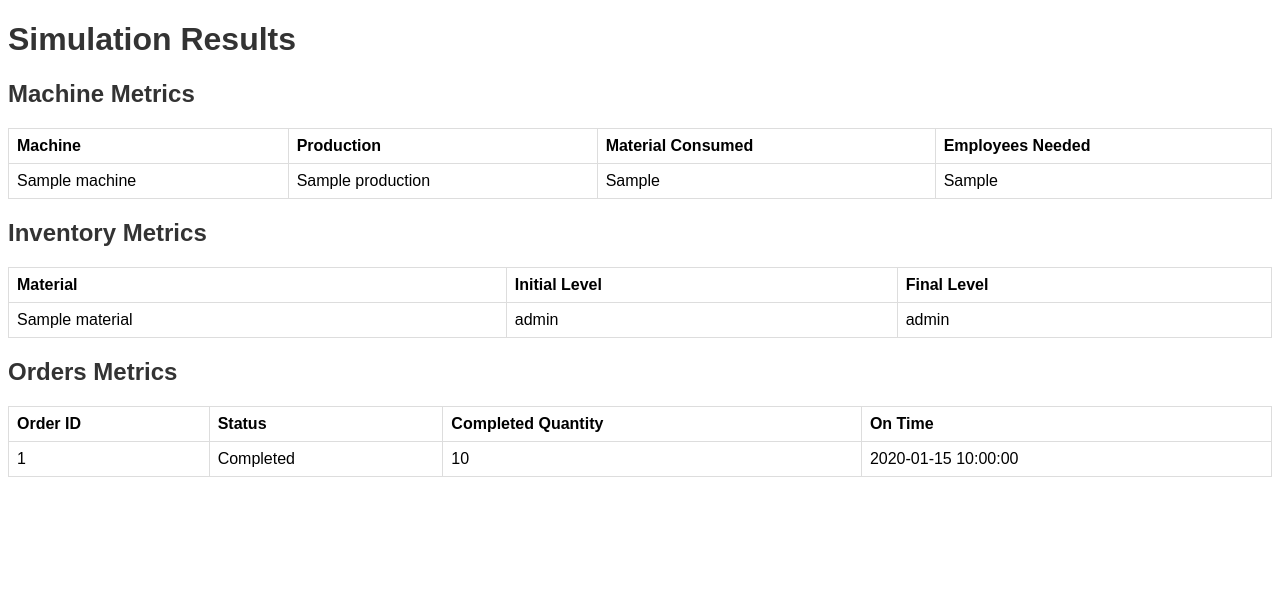
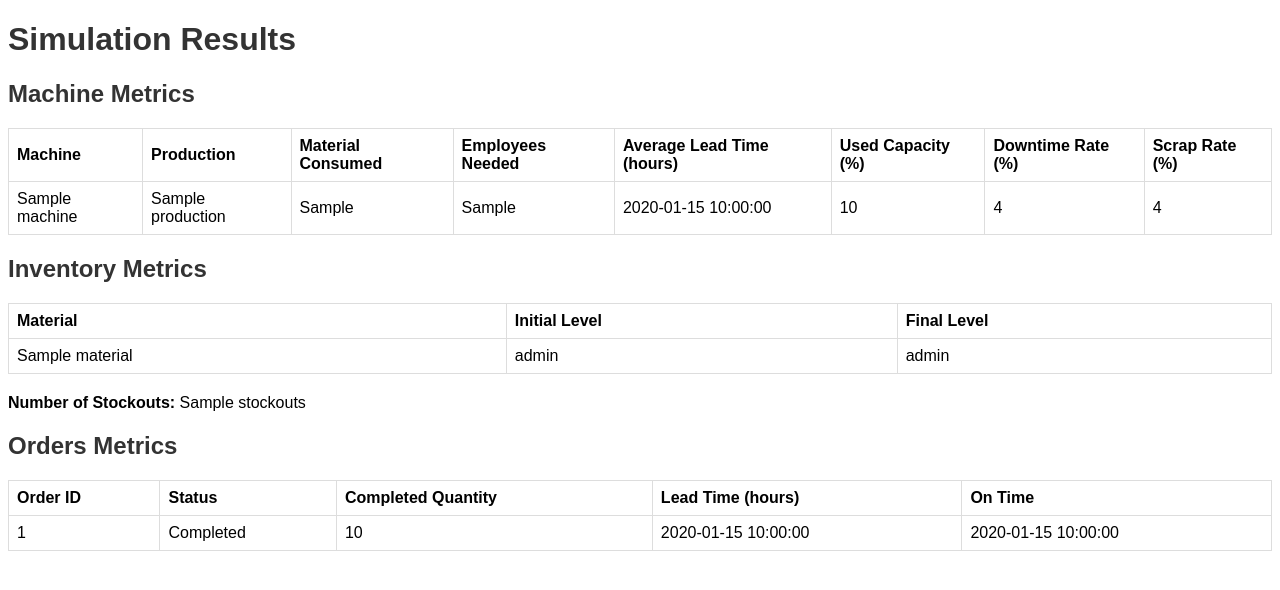
Before and after one commit to marouguen/simulation_prod_inv_ord, a Flask app: template templates/results.html in a window 1280 px wide. Shown: the top 590 px of the page. Run offline with Flask 3, Linux system fonts and the light colour scheme; the template is opened without the code that fills it: most values are stand-ins (such as "Sample title", 1, 10 or a date in 2020).

Commit message:
second commit

```diff
--- a/app.py
+++ b/app.py
@@ -1,5 +1,6 @@
-from flask import Flask, render_template, request, redirect
+from flask import Flask, render_template, request
 import pandas as pd
+from datetime import datetime, timedelta
 import os
 
 app = Flask(__name__)
@@ -9,71 +10,145 @@ MACHINES_CSV = "machines.csv"
 ORDERS_CSV = "orders.csv"
 INVENTORY_CSV = "inventory.csv"
 
-# Utility to load CSV files
 def load_csv(file_path):
+    """Load a CSV file into a Pandas DataFrame."""
+    print(f"Loading: {file_path}")
     if os.path.exists(file_path):
-        return pd.read_csv(file_path)
+        df = pd.read_csv(file_path)
+        print(f"Loaded {file_path} with columns: {list(df.columns)}")
+        return df
     return pd.DataFrame()
+
+def parse_datetime(datetime_string):
+    """Parse datetime strings in multiple formats."""
+    formats = ["%Y-%m-%dT%H:%M", "%Y-%m-%d %H:%M:%S", "%m/%d/%Y %H:%M"]
+    for fmt in formats:
+        try:
+            return datetime.strptime(datetime_string, fmt)
+        except ValueError:
+            continue
+    raise ValueError(f"Time data '{datetime_string}' does not match any known format.")
 
 @app.route("/", methods=["GET", "POST"])
 def index():
-    machines_data = load_csv(MACHINES_CSV).to_dict(orient="records")
+    machines_data = load_csv(MACHINES_CSV).to_dict("records")
 
     if request.method == "POST":
         plans = []
-
-        # Collect machine-specific inputs
         for machine in machines_data:
-            machine_name = machine["name"]
+            name = machine["name"]
             plans.append({
-                "name": machine_name,
-                "start_datetime": request.form[f"{machine_name}_start_datetime"],
-                "employees_available": int(request.form[f"{machine_name}_employees_available"]),
-                "shifts_per_day": int(request.form[f"{machine_name}_shifts_per_day"]),
-                "hours_per_shift": int(request.form[f"{machine_name}_hours_per_shift"]),
+                "name": name,
+                "shifts_per_day": int(request.form.get(f"{name}_shifts_per_day", 0)),
+                "hours_per_shift": int(request.form.get(f"{name}_hours_per_shift", 0)),
+                "employees_available": int(request.form.get(f"{name}_employees_available", 0)),
             })
 
-        # Handle file uploads
+        # Save uploaded files
         if "inventory_file" in request.files:
             inventory_file = request.files["inventory_file"]
-            if inventory_file.filename:
+            if inventory_file:
                 inventory_file.save(INVENTORY_CSV)
 
         if "orders_file" in request.files:
             orders_file = request.files["orders_file"]
-            if orders_file.filename:
+            if orders_file:
                 orders_file.save(ORDERS_CSV)
 
-        # Redirect to simulate with plans
-        return render_template("results.html", plans=plans)
+        # Pass plans to simulate route
+        return simulate(plans)
 
     return render_template("index.html", machines_data=machines_data)
 
 @app.route("/simulate", methods=["POST"])
-def simulate():
+def simulate(plans):
     machines_data = load_csv(MACHINES_CSV)
+    orders_data = load_csv(ORDERS_CSV)
     inventory_data = load_csv(INVENTORY_CSV)
-    orders_data = load_csv(ORDERS_CSV)
 
-    # Process simulation logic (example results below)
-    machine_results = [
-        {"machine": "Prensa 1", "production": 5000, "material_consumed": 300, "employees_needed": 7},
-        {"machine": "Vertical", "production": 4500, "material_consumed": 250, "employees_needed": 10},
-    ]
-    inventory_results = [
-        {"material": "Aluminium", "initial_level": 1000, "final_level": 700},
-        {"material": "Powder Coating", "initial_level": 500, "final_level": 250},
-    ]
-    orders_results = [
-        {"order_id": 1, "status": "Completed", "completed_quantity": 300, "on_time": "Yes"},
-        {"order_id": 2, "status": "Pending", "completed_quantity": 0, "on_time": "No"},
-    ]
+    print("Plans:", plans)
+    print("Orders Data:", orders_data)
+    print("Inventory Data:", inventory_data)
+
+    machine_results = []
+    total_consumption = {material: 0 for material in inventory_data["material_name"]}
+    stockouts = 0
+
+    # Process machine plans
+    for plan in plans:
+        try:
+            machine_params = machines_data[machines_data["name"] == plan["name"]].iloc[0]
+        except IndexError:
+            print(f"Machine '{plan['name']}' not found!")
+            continue
+
+        hours_available = plan["shifts_per_day"] * plan["hours_per_shift"]
+        production_rate = machine_params["rate_kg_h"]
+        scrap_rate = machine_params["scrap"] / 100
+        downtime_rate = machine_params["downtime"] / 100
+        material_needed = machine_params["material_kg_unit"]
+
+        production = production_rate * hours_available * (1 - scrap_rate)
+        material_used = production * material_needed
+        downtime_hours = hours_available * downtime_rate
+        used_capacity = (production / (hours_available * production_rate)) * 100
+
+        total_consumption[machine_params["material_name"]] += material_used
+
+        machine_results.append({
+            "machine": plan["name"],
+            "production": production,
+            "material_consumed": material_used,
+            "employees_needed": machine_params["employees_needed_shift"],
+            "average_lead_time": hours_available / production_rate,
+            "used_capacity": used_capacity,
+            "downtime_rate": downtime_rate * 100,
+            "scrap_rate": scrap_rate * 100,
+        })
+
+    print("Machine Results:", machine_results)
+
+    # Process inventory
+    inventory_metrics = []
+    for _, material in inventory_data.iterrows():
+        initial_level = material["initial_level_kg"]
+        final_level = initial_level - total_consumption[material["material_name"]]
+        if final_level < 0:
+            stockouts += 1
+        inventory_metrics.append({
+            "material": material["material_name"],
+            "initial_level": initial_level,
+            "final_level": final_level,
+        })
+
+    print("Inventory Metrics:", inventory_metrics)
+    print("Stockouts:", stockouts)
+
+    # Process orders
+    orders_results = []
+    for _, order in orders_data.iterrows():
+        entry_date = parse_datetime(order["entry_date"])
+        due_date = entry_date + timedelta(hours=order["agreed_lead_time"])
+        lead_time = (due_date - entry_date).total_seconds() / 3600
+        completed_quantity = min(order["order_size"], sum([m["production"] for m in machine_results]))
+        status = "Completed" if completed_quantity >= order["order_size"] else "Pending"
+
+        orders_results.append({
+            "order_id": order["order_id"],
+            "status": status,
+            "completed_quantity": completed_quantity,
+            "lead_time": lead_time,
+            "on_time": "Yes" if status == "Completed" else "No",
+        })
+
+    print("Orders Results:", orders_results)
 
     return render_template(
         "results.html",
         machines=machine_results,
-        inventory=inventory_results,
-        orders=orders_results,
+        inventory=inventory_metrics,
+        stockouts=stockouts,
+        orders=orders_results
     )
 
 if __name__ == "__main__":
--- a/templates/results.html
+++ b/templates/results.html
@@ -18,6 +18,10 @@
             <th>Production</th>
             <th>Material Consumed</th>
             <th>Employees Needed</th>
+            <th>Average Lead Time (hours)</th>
+            <th>Used Capacity (%)</th>
+            <th>Downtime Rate (%)</th>
+            <th>Scrap Rate (%)</th>
           </tr>
         </thead>
         <tbody>
@@ -27,6 +31,10 @@
             <td>{{ machine.production }}</td>
             <td>{{ machine.material_consumed }}</td>
             <td>{{ machine.employees_needed }}</td>
+            <td>{{ machine.average_lead_time }}</td>
+            <td>{{ machine.used_capacity }}</td>
+            <td>{{ machine.downtime_rate }}</td>
+            <td>{{ machine.scrap_rate }}</td>
           </tr>
           {% endfor %}
         </tbody>
@@ -51,6 +59,7 @@
           {% endfor %}
         </tbody>
       </table>
+      <p><strong>Number of Stockouts:</strong> {{ stockouts }}</p>
 
       <h2>Orders Metrics</h2>
       <table>
@@ -59,6 +68,7 @@
             <th>Order ID</th>
             <th>Status</th>
             <th>Completed Quantity</th>
+            <th>Lead Time (hours)</th>
             <th>On Time</th>
           </tr>
         </thead>
@@ -68,6 +78,7 @@
             <td>{{ order.order_id }}</td>
             <td>{{ order.status }}</td>
             <td>{{ order.completed_quantity }}</td>
+            <td>{{ order.lead_time }}</td>
             <td>{{ order.on_time }}</td>
           </tr>
           {% endfor %}
```
Also changed, not shown: machines.csv (+4 -4 lines).
